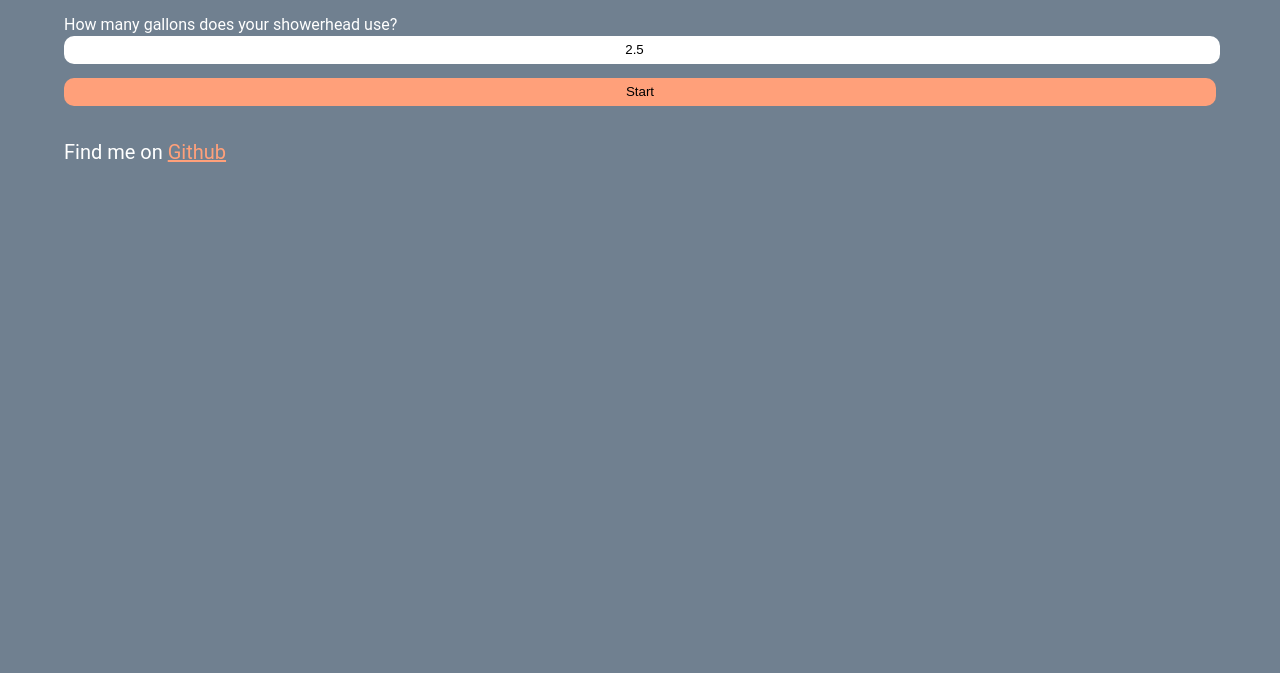
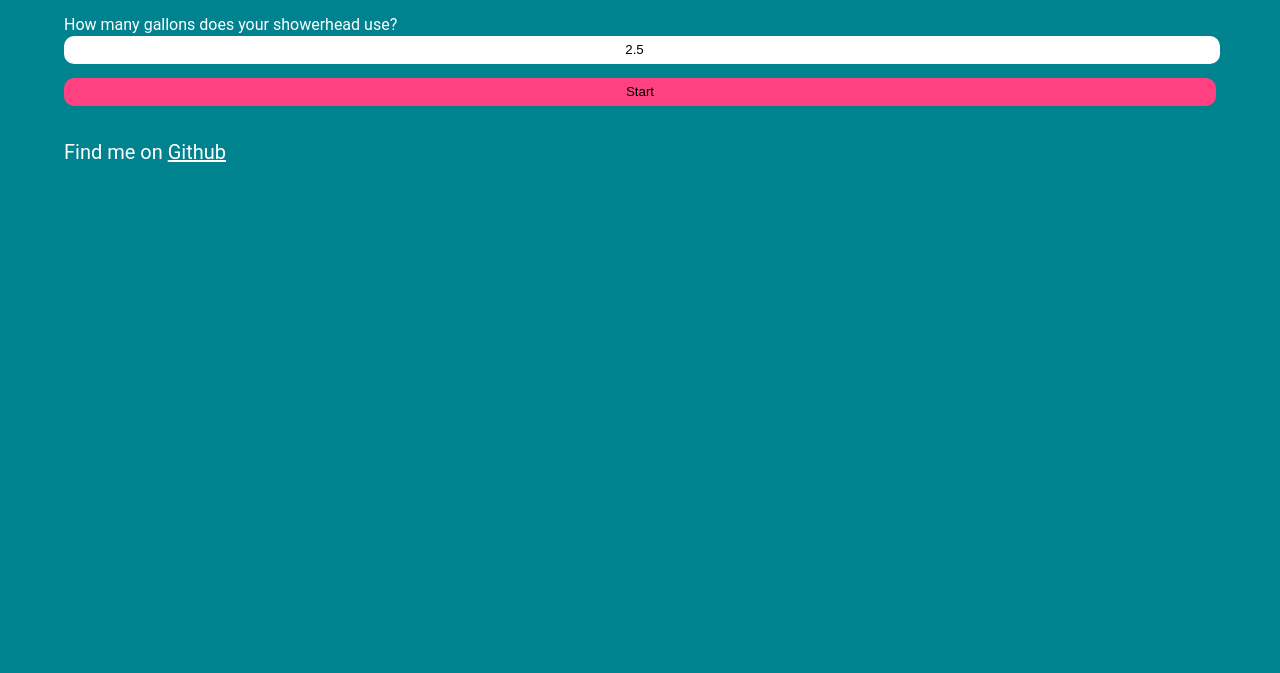
Before and after one commit to gotylergo/shower-watch, a website: page index.html in a window 1280 px wide. Shown: the part 127-800 px from the top of the page. Drawn offline with Linux system fonts and the light colour scheme.

Commit message:
Change colors

```diff
--- a/css/main.css
+++ b/css/main.css
@@ -2,7 +2,7 @@ body {
   font-family: 'Roboto', Arial, Helvetica, sans-serif;
   font-size: 1.25em;
   color: #fff;
-  background-color: slategray;
+  background-color: #00838f;
   margin: 5%;
 }
 label {
@@ -18,7 +18,7 @@ input {
 }
 button {
   display: border-box;
-  background: lightsalmon;
+  background: #ff4081;
   border-radius: 10px;
   border: 0;
   line-height: 2em;
@@ -30,8 +30,8 @@ button {
 a,
 a:visited,
 a:active {
-  color: lightsalmon;
+  color: #fff;
 }
-footer {
-
+a:hover {
+  color: #ccc;
 }
--- a/index.html
+++ b/index.html
@@ -12,9 +12,14 @@
 <body>
   <h1>Shower Watch</h1>
   <main>
-    <label for="gpm">How many gallons does your showerhead use? </label>
-    <input type="number" name="gpm" value="2.5" />
-    <button id="start">Start</button>
+    <div id="startScreen">
+      <label for="gpm">How many gallons does your showerhead use? </label>
+      <input type="number" name="gpm" value="2.5" />
+      <button id="start">Start</button>
+    </div>
+    <div id="timer">
+      <p>
+    </div>
   </main>
   <footer>
     <p>Find me on <a href="https://github.com/gotylergo">Github</a></p>
```
